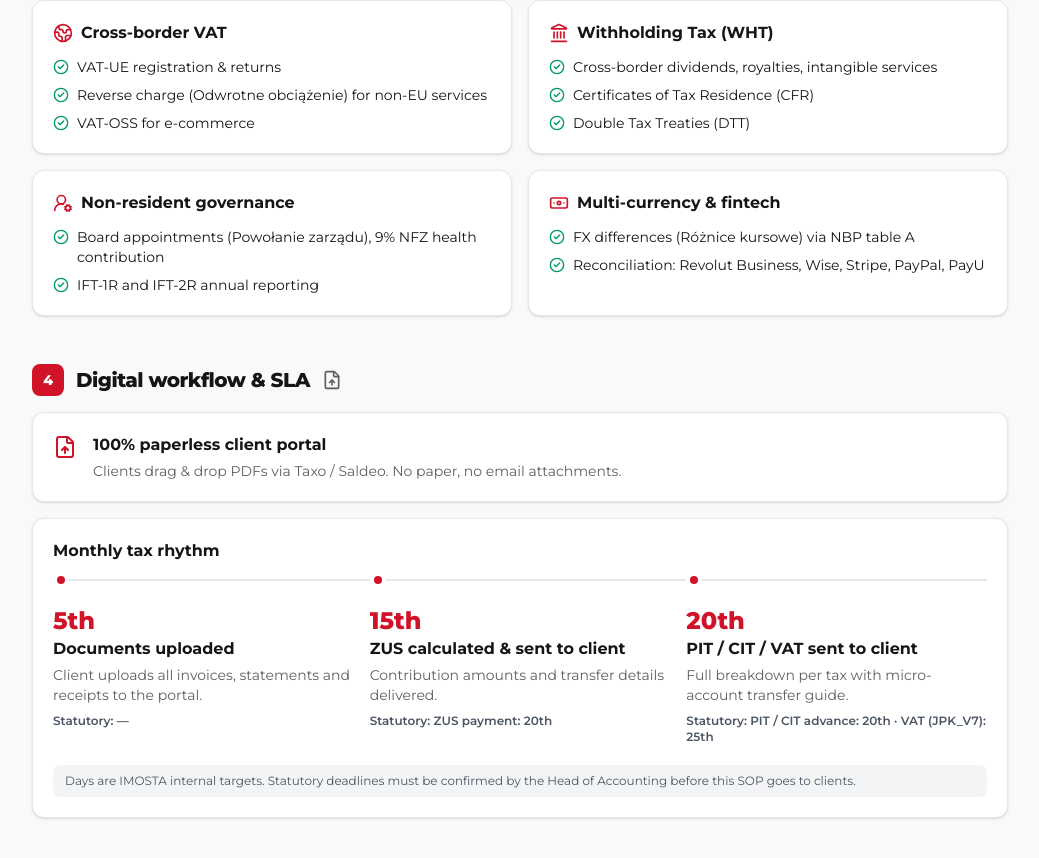
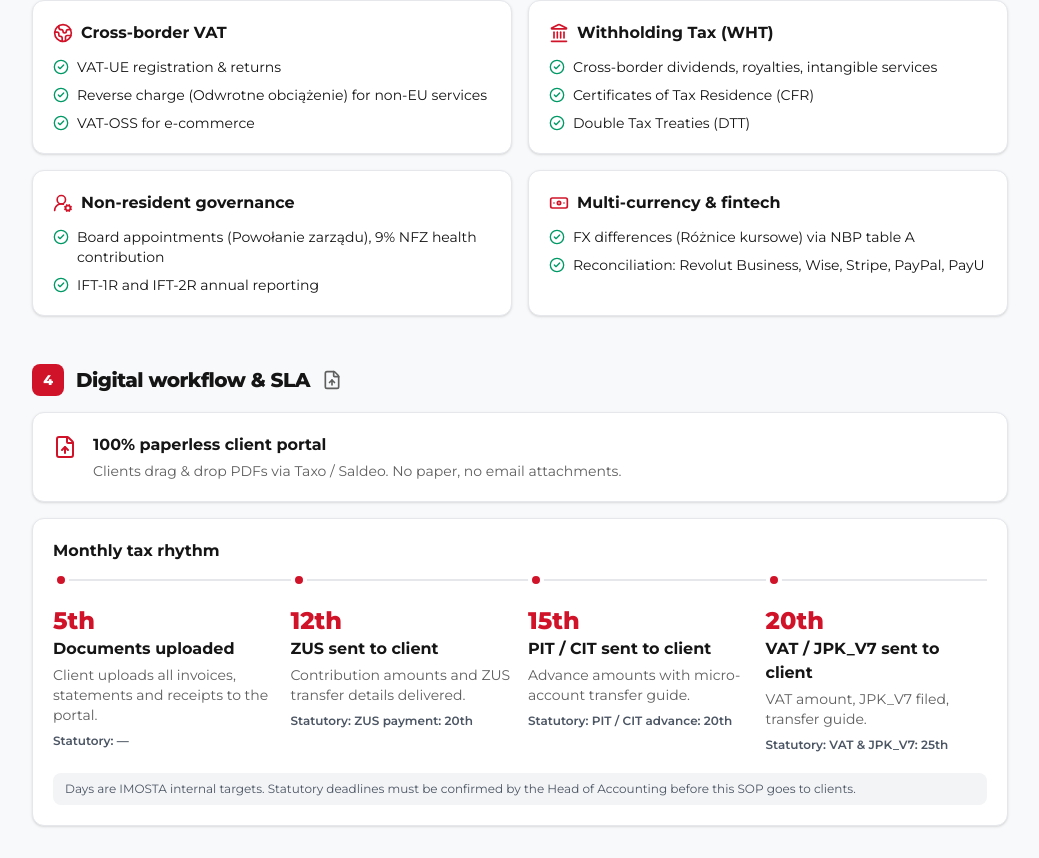
Before and after one commit to Frozen-account/imosta-marketing-hub, a Next.js app: page /projects/english-expansion in a window 1280 px wide. Shown: the part 2012-2870 px from the top of the page, without its empty margins (240-1279 px from the left). Built offline with nearby package versions, Linux system fonts and the light colour scheme.

Commit message:
fix(hub): SLA rhythm leaves clients 5+ days before statutory deadlines
5th docs, 12th ZUS, 15th PIT/CIT, 20th VAT/JPK_V7 (statutory: 20th / 20th / 25th).

Co-Authored-By: Claude Opus 5.5 <noreply@anthropic.com>

```diff
--- a/src/app/projects/english-expansion/page.tsx
+++ b/src/app/projects/english-expansion/page.tsx
@@ -48,10 +48,12 @@ const HARD_SKILLS = [
 ];
 
 // Day = IMOSTA internal SLA; statutory = legal deadline the SLA must stay ahead of.
+// Each target leaves the client at least 5 days to pay before the statutory deadline.
 const RHYTHM = [
   { day: "5th", title: "Documents uploaded", detail: "Client uploads all invoices, statements and receipts to the portal.", statutory: "—" },
-  { day: "15th", title: "ZUS calculated & sent to client", detail: "Contribution amounts and transfer details delivered.", statutory: "ZUS payment: 20th" },
-  { day: "20th", title: "PIT / CIT / VAT sent to client", detail: "Full breakdown per tax with micro-account transfer guide.", statutory: "PIT / CIT advance: 20th · VAT (JPK_V7): 25th" },
+  { day: "12th", title: "ZUS sent to client", detail: "Contribution amounts and ZUS transfer details delivered.", statutory: "ZUS payment: 20th" },
+  { day: "15th", title: "PIT / CIT sent to client", detail: "Advance amounts with micro-account transfer guide.", statutory: "PIT / CIT advance: 20th" },
+  { day: "20th", title: "VAT / JPK_V7 sent to client", detail: "VAT amount, JPK_V7 filed, transfer guide.", statutory: "VAT & JPK_V7: 25th" },
 ];
 
 function Section({ n, title, icon: Icon, children }: { n: number; title: string; icon: typeof Target; children: React.ReactNode }) {
@@ -225,7 +227,7 @@ export default function EnglishExpansionPage() {
 
           <Card>
             <h3 className="mb-4 font-bold">Monthly tax rhythm</h3>
-            <ol className="relative flex flex-col gap-5 border-l-2 border-line pl-6 md:grid md:grid-cols-3 md:gap-4 md:border-l-0 md:border-t-2 md:pl-0 md:pt-6">
+            <ol className="relative flex flex-col gap-5 border-l-2 border-line pl-6 md:grid md:grid-cols-4 md:gap-4 md:border-l-0 md:border-t-2 md:pl-0 md:pt-6">
               {RHYTHM.map((r) => (
                 <li key={r.day} className="relative">
                   <span className="absolute -left-[33px] top-0.5 size-4 rounded-full border-4 border-surface bg-brand md:-top-[33px] md:left-0" aria-hidden />
```
